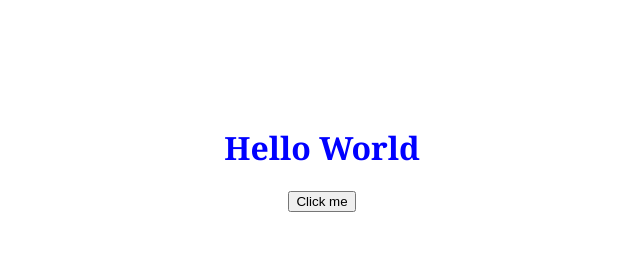
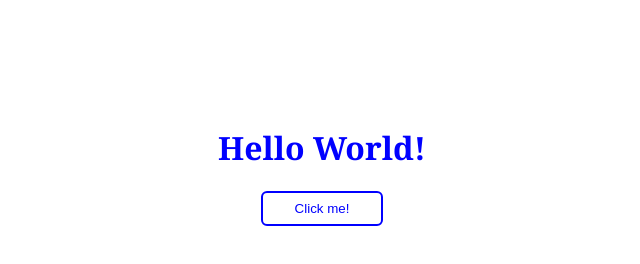
Before and after one commit to amyrman/edu-html-intro, a plain HTML site: page uppgift-3/index.html in a window 1280 px wide. Shown: the whole page, without its empty margins (318-958 px from the left). Drawn offline with Linux system fonts and the light colour scheme.

Commit message:
button styling

```diff
--- a/uppgift-3/index.html
+++ b/uppgift-3/index.html
@@ -8,9 +8,9 @@
   </head>
   <body>
   <div class="container">
-    <h1 id="singleTxt">Hello World</h1>
+    <h1 id="singleTxt">Hello World!</h1>
 
-    <button type="button" id="singleBtn">Click me</button>
+    <button type="button" id="singleBtn">Click me!</button>
 
     <script src="script.js"></script>
   </div>
--- a/uppgift-3/script.js
+++ b/uppgift-3/script.js
@@ -17,7 +17,7 @@ function () {
 
 const singleTxt = document.querySelector("#singleTxt");
 
-singleTxt.innerText = "Goodbye World";
+singleTxt.innerText = "Goodbye World!";
 
 }
 );
--- a/uppgift-3/style.css
+++ b/uppgift-3/style.css
@@ -9,6 +9,16 @@ h1 {
 button  {
   margin: 0 auto;
   display: block;
+  color: blue;
+  padding: 8px 32px;
+  border-radius: 6px;
+  background: transparent;
+  border: 2px solid blue;
+
+}
+button:hover  {
+  background-color: rgba(236, 197, 124, 0.89);
+  color: blue;
 }
 .container  {
   margin-top: 10%;
```
